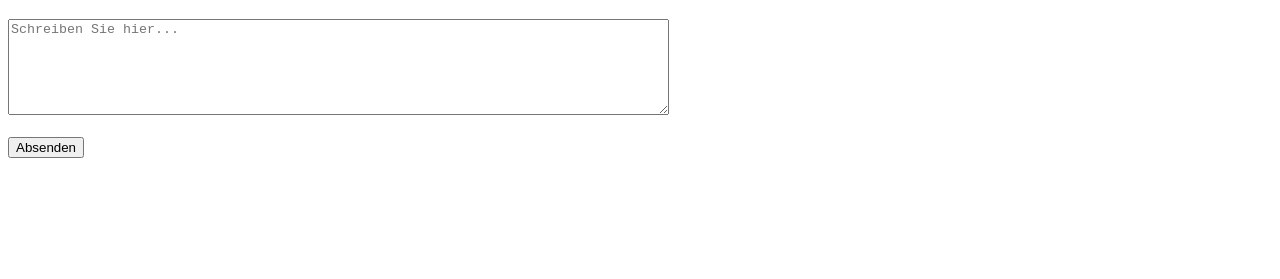
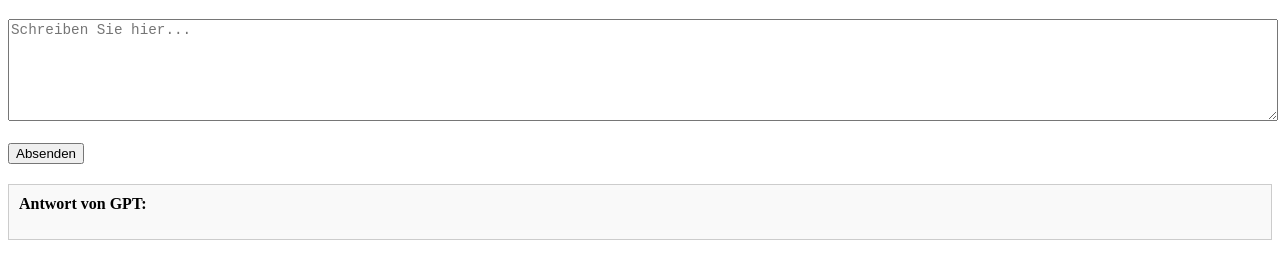
Before and after one commit to Melissaoezsoy/gpt-mongodb-server, a website: page index.html in a window 1280 px wide. Shown: the part 61-340 px from the top of the page. Drawn offline with Linux system fonts and the light colour scheme.

Commit message:
Update index.html

```diff
--- a/index.html
+++ b/index.html
@@ -3,14 +3,29 @@
 <head>
   <meta charset="UTF-8" />
   <title>GPT Feedback</title>
+  <style>
+    textarea {
+      font-size: 1.1em;
+      width: 100%;
+    }
+    #antwort-box {
+      margin-top: 20px;
+      padding: 10px;
+      border: 1px solid #ccc;
+      background-color: #f9f9f9;
+    }
+  </style>
 </head>
 <body>
   <h1>1. Was hat die Lehrperson gut gemacht?</h1>
 
-  <textarea id="feedback" rows="6" cols="80" placeholder="Schreiben Sie hier..."></textarea><br><br>
+  <textarea id="feedback" rows="6" placeholder="Schreiben Sie hier..."></textarea><br><br>
   <button onclick="senden()">Absenden</button>
 
-  <h3 id="antwort" style="margin-top: 20px;"></h3>
+  <div id="antwort-box">
+    <strong>Antwort von GPT:</strong>
+    <p id="antwort"></p>
+  </div>
 
   <script>
     async function senden() {
@@ -33,8 +48,8 @@
 
         if (!res.ok) throw new Error("Fehler beim Server");
 
-        const reply = await res.text(); // GPT-Antwort als Text
-        antwortFeld.innerText = "💬 GPT sagt: " + reply;
+        const reply = await res.text();
+        antwortFeld.innerText = reply;
       } catch (err) {
         console.error(err);
         antwortFeld.innerText = "❌ Es gab ein Problem beim Absenden.";
```
